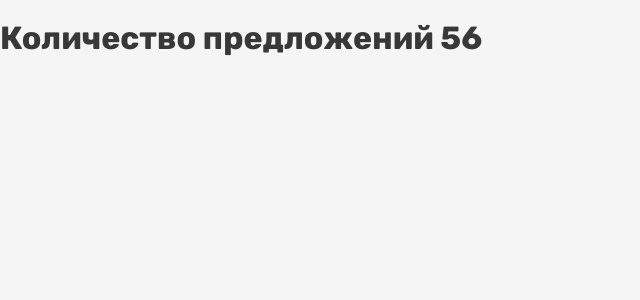
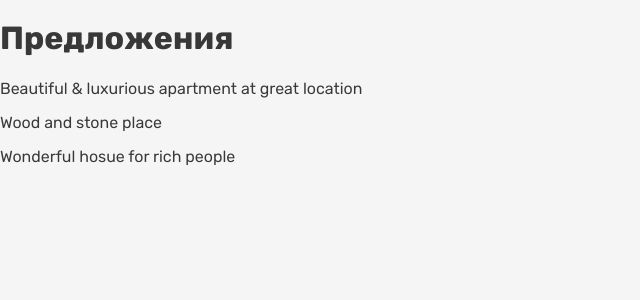
Before and after one commit to EDGARRUS/529035-six-cities-3, a React app: page / in a window 1280 px wide. Shown: the top 300 px of the page, without its empty margins (0-640 px from the left). Built offline with nearby package versions, Linux system fonts and the light colour scheme.

Commit message:
Настройка окружения

```diff
--- a/package.json
+++ b/package.json
@@ -25,6 +25,7 @@
     "node": "10"
   },
   "dependencies": {
+    "prop-types": "15.7.2",
     "react": "16.12.0",
     "react-dom": "16.12.0"
   }
--- a/src/components/app/app.jsx
+++ b/src/components/app/app.jsx
@@ -1,9 +1,13 @@
 import React from "react";
 import Main from "../main/main.jsx";
+import PropTypes from "prop-types";
 
 const App = (props) => {
-  // eslint-disable-next-line react/prop-types
-  return <div><Main count={props.count} /></div>;
+  return <div><Main houses={props.houses} /></div>;
+};
+
+App.propTypes = {
+  houses: PropTypes.array.isRequired
 };
 
 export default App;
--- a/src/components/main/main.jsx
+++ b/src/components/main/main.jsx
@@ -1,8 +1,12 @@
 import React from "react";
+import PropTypes from "prop-types";
 
 const Main = (props) => {
-  // eslint-disable-next-line react/prop-types
-  return <h1>Количество предложений {props.count}</h1>;
+  return <div><h1>Предложения</h1>{props.houses.map((house, i) => <p key={i}>{house}</p>)}</div>;
+};
+
+Main.propTypes = {
+  houses: PropTypes.array.isRequired
 };
 
 export default Main;
--- a/src/index.js
+++ b/src/index.js
@@ -2,6 +2,6 @@ import React from "react";
 import ReactDOM from "react-dom";
 import App from "./components/app/app.jsx";
 
-const countOffers = 56;
+const houses = [`Beautiful & luxurious apartment at great location`, `Wood and stone place`, `Wonderful hosue for rich people`];
 
-ReactDOM.render(<App count={countOffers}/>, document.querySelector(`#root`));
+ReactDOM.render(<App houses={houses}/>, document.querySelector(`#root`));
```
